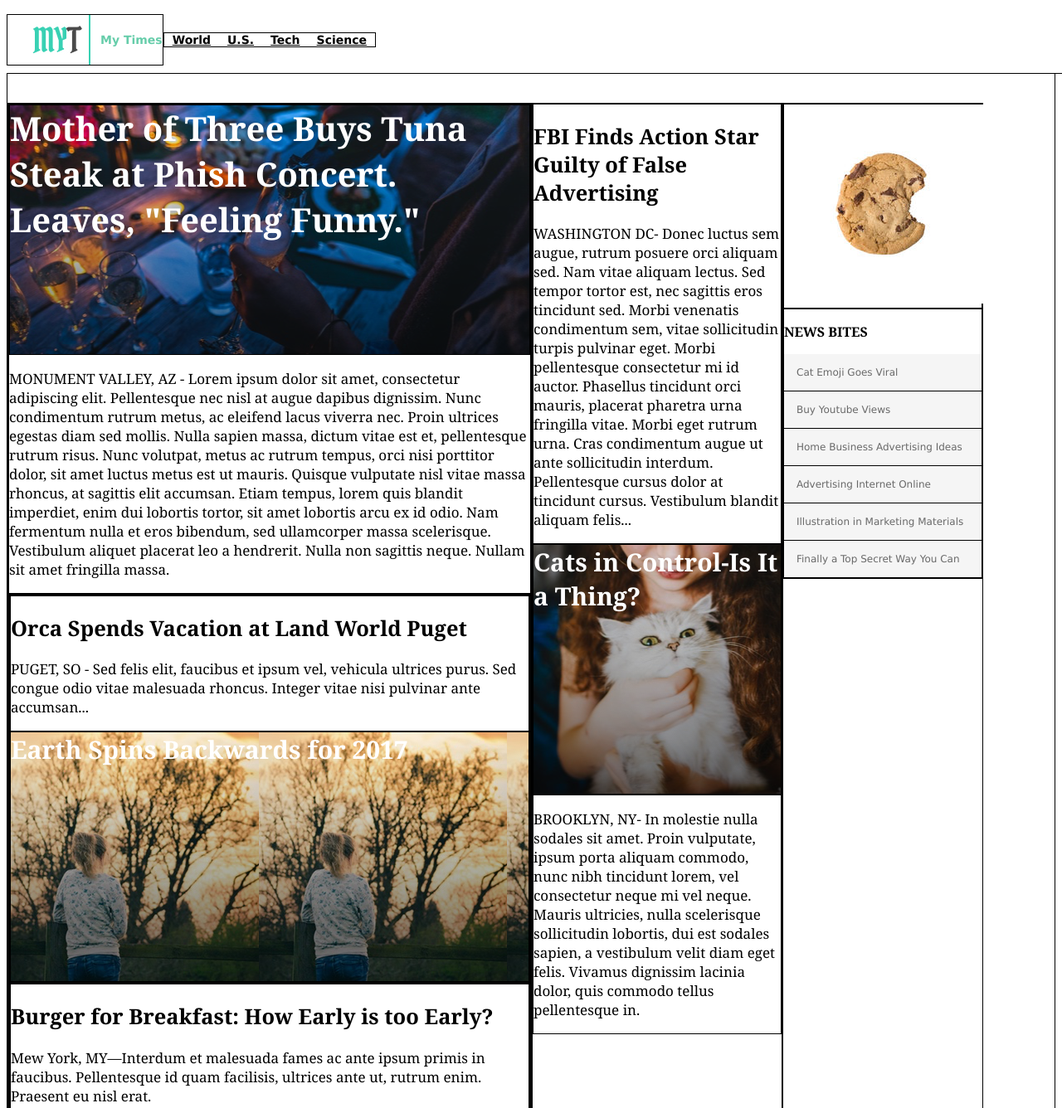
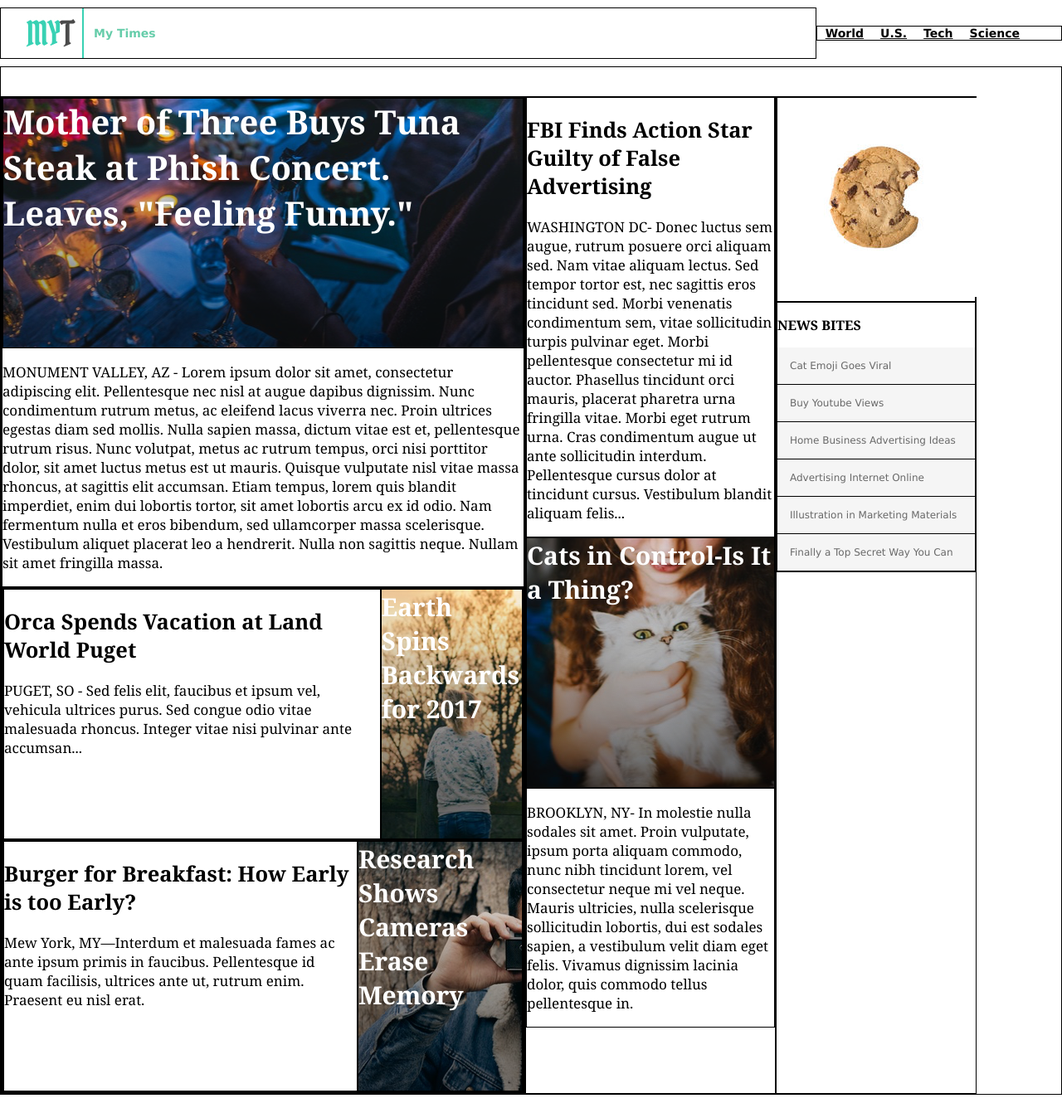
Before and after one commit to rditon22/MyTimes, a plain HTML site: page index.html in a window 1280 px wide. Shown: the top 1336 px of the page at 83% size. Drawn offline with Linux system fonts and the light colour scheme.

Commit message:
Complete CSS for header

```diff
--- a/resources/style.css
+++ b/resources/style.css
@@ -1,3 +1,7 @@
+body {
+  margin: 0;
+}
+
 header {
   display: flex;
   align-items: center;
@@ -17,9 +21,12 @@ header {
   display: flex;
   align-items: center;
   padding-left: 30px;
+  flex-grow: 1;
 }
 
 .logo img {
+  width: 70px;
+  height: 60px;
   margin-right: 12px;
 }
 
@@ -27,6 +34,7 @@ nav {
   align-items: center;
   border: 1px solid black;
   display: flex;
+  padding-right: 40px;
 }
 
 a {
@@ -103,7 +111,7 @@ div {
 
 .story {
   display: flex;
-  flex-direction: column;
+  flex-flow; row wrap;
 }
 
 h2 {
```
